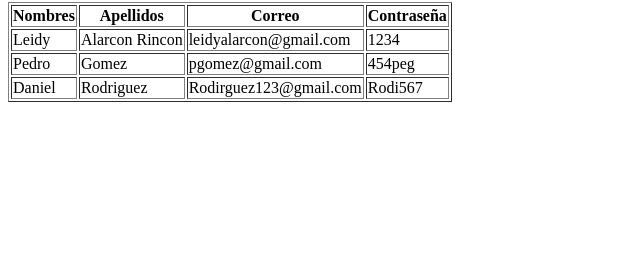
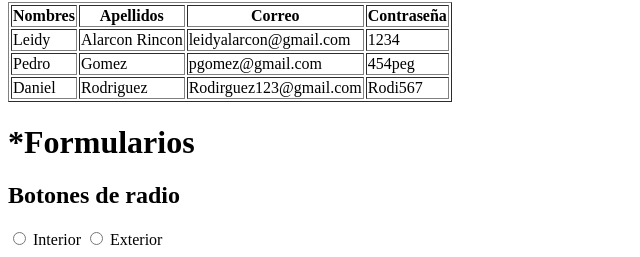
Before and after one commit to leidytalarcon/proyecto3313638, a plain HTML site: page index.html in a window 1280 px wide. Shown: the part 701-958 px from the top of the page, without its empty margins (0-640 px from the left). Before the commit the page ends 811 px from the top, so only its background shows below. Drawn offline with Linux system fonts and the light colour scheme.

Commit message:
actualice el index hasta el formulario

```diff
--- a/index.html
+++ b/index.html
@@ -72,5 +72,19 @@
 
         </tr>
     </table>
+
+    <h1>*Formularios</h1>
+    <form action="">
+        <h2>Botones de radio </h2>
+        <label for=""><input type="radio"> Interior </label>
+
+        <label for="">
+            <input type="radio">
+            Exterior
+
+        </label>
+
+
+    </form>
 </body>
 </html>
```
